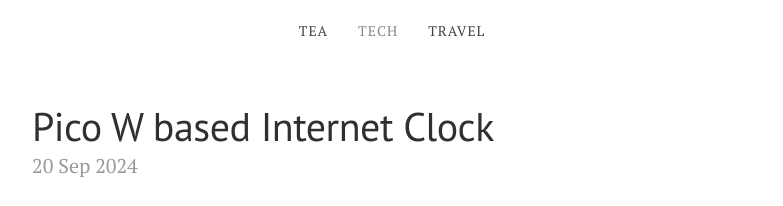
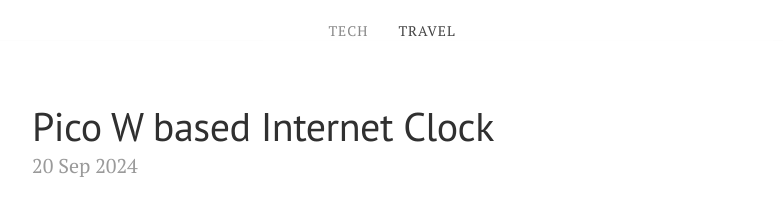
Before and after one commit to dedunu/tech, a Jekyll site: the page built from index.html, in a window 1280 px wide. Shown: the top 206 px of the page, without its empty margins (248-1031 px from the left). Built offline with Jekyll 4.4.1, drawn with Linux system fonts in a browser that asks for light colours; the list of posts is cut into pages by our own code.

Commit message:
Update default.html
Signed-off-by: Dedunu Dhananjaya <hello@dedunu.info>

```diff
--- a/_layouts/default.html
+++ b/_layouts/default.html
@@ -5,7 +5,6 @@
 
   <body>
     <nav>
-      <a href="https://tea.dedunu.info" class="">Tea</a>
       <a href="https://tech.dedunu.info" class=" active">Tech</a>
       <a href="https://travel.dedunu.info" class="">Travel</a>
     </nav>
```
